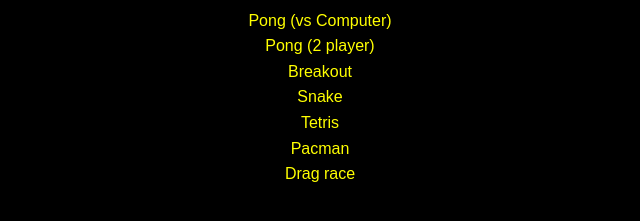
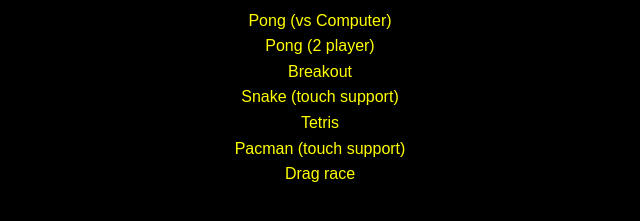
Before and after one commit to theodorton/games.js, a website: page dist/index.html in a window 1280 px wide. Shown: the part 123-344 px from the top of the page, without its empty margins (320-960 px from the left). Drawn offline with Linux system fonts and the light colour scheme.

Commit message:
Indicate touch support on game select screen

```diff
--- a/dist/index.html
+++ b/dist/index.html
@@ -8,11 +8,11 @@
   <br>
   <a href="./breakout.html">Breakout</a>
   <br>
-  <a href="./snake.html">Snake</a>
+  <a href="./snake.html">Snake (touch support)</a>
   <br>
   <a href="./tetris.html">Tetris</a>
   <br>
-  <a href="./pacman.html">Pacman</a>
+  <a href="./pacman.html">Pacman (touch support)</a>
   <br>
   <a href="./dragrace.html">Drag race</a>
   <br>
```
